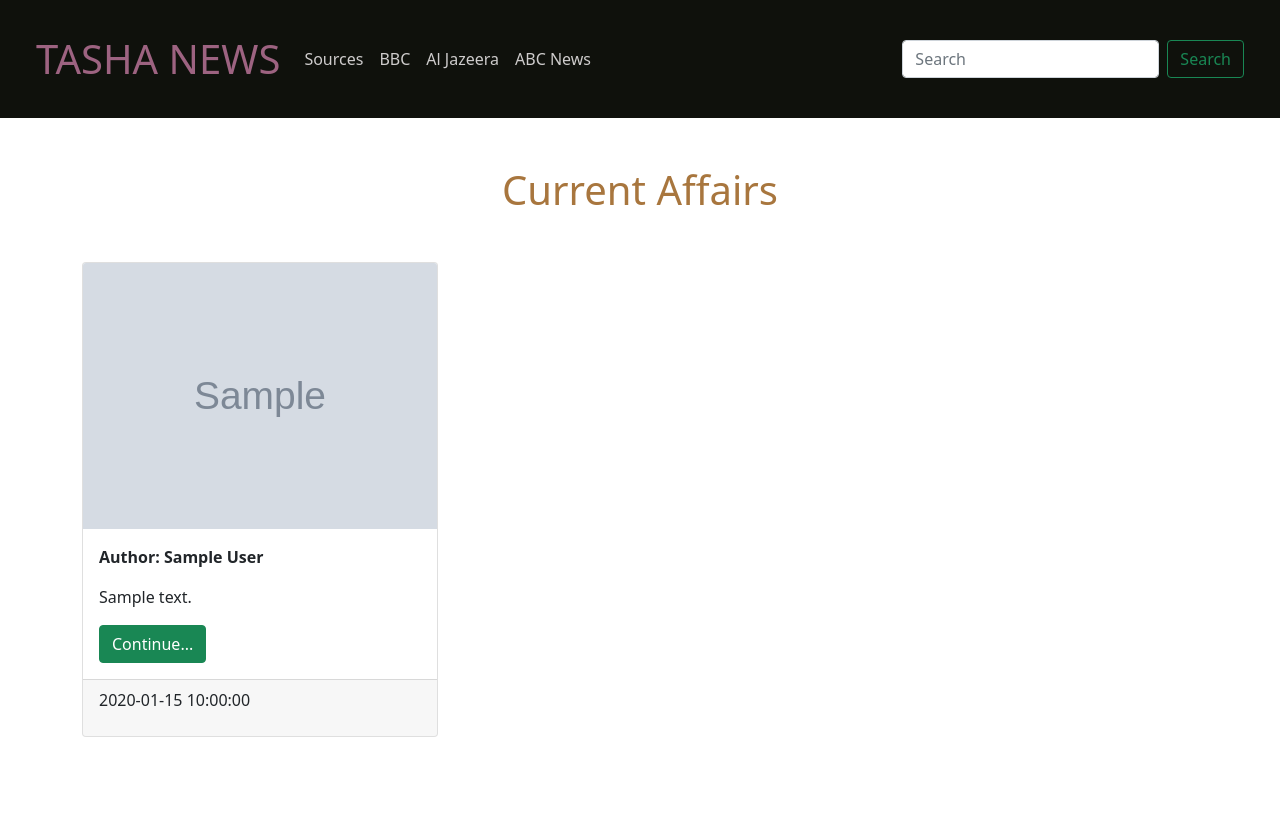
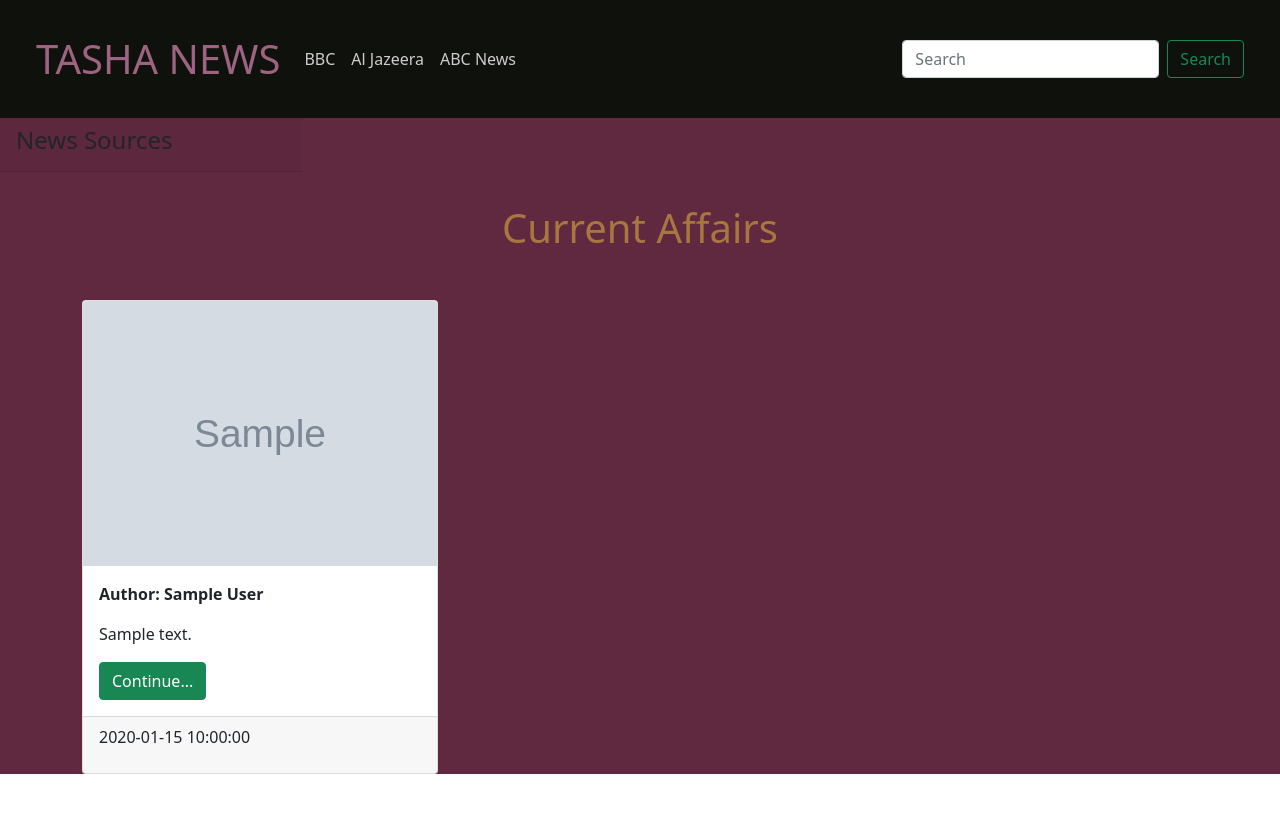
Before and after one commit to Charlotte-Natasha/NEWS-APP, a Flask app: page / in a window 1280 px wide. Before the commit the page ends 737 px from the top, so only its background shows below. Run offline with Flask 2, Linux system fonts and the light colour scheme; grey boxes marked "Sample" are stand-in pictures; a database or web service that is not in the repository returns one stand-in record (values such as "Sample title"); data that the repository does not hold is empty.

Commit message:
added styling

```diff
--- a/app/static/css/style.css
+++ b/app/static/css/style.css
@@ -2,7 +2,8 @@ body{
     margin: 0;
     padding: 0;
 }
-.block{
+
+section{
     background-color: #612940;
 }
 
--- a/app/templates/index.html
+++ b/app/templates/index.html
@@ -1,5 +1,6 @@
 {% extends 'base.html'%}
 <!-- Styles block -->
+
 {% block styles%}
 
 <link rel="stylesheet" href="{{url_for('static',filename='css/style.css')}}">
@@ -7,10 +8,25 @@
 
 <!-- Content block -->
 {% block content%}
+<section>
+  <div class="row">
+    <div class="col-3">
+      <div class="card-header">
+        <h4> News Sources</h4>
+      </div>
+      <div class="card-body">
+        {% for source in sources%}
 
-  <div class="jumbotron" style="color: #404664;">
-    <h1 class="text-center mb-5 mt-5" style="color: #A8763E;"> Current Affairs</h1>
+        <a href="{{source.id}}">
+          <p>{{source['name']}}</p>
+        </a>
+        {% endfor %}
       </div>
+    </div>
+  </div>
+
+  <h1 class="text-center mb-5 " style="color: #A8763E;"> Current Affairs</h1>
+
   <div class="container mb-5">
     <h3 class="text-center text-capitalize"> {{id}} </h3>
     <div class="row row-cols-1 row-cols-md-3 g-4">
@@ -34,4 +50,6 @@
       {% endfor %}
     </div>
   </div>
+</section>
+
 {% endblock %}
--- a/app/templates/navbar.html
+++ b/app/templates/navbar.html
@@ -6,9 +6,7 @@
       </button>
       <div class="collapse navbar-collapse" id="navbarSupportedContent">
         <ul class="navbar-nav me-auto mb-2 mb-lg-0">
-          <li class="nav-item">
-            <a class="nav-link active" style="color: #cecccc;" aria-current="page" href="#">Sources</a>
-          </li>
+
           <li class="nav-item">
             <a class="nav-link" style="color: #cecccc;" href="https://www.bbc.com/news" target="blank">BBC</a>
           </li>
```
Lines whose indentation alone changed are shown as unchanged.
